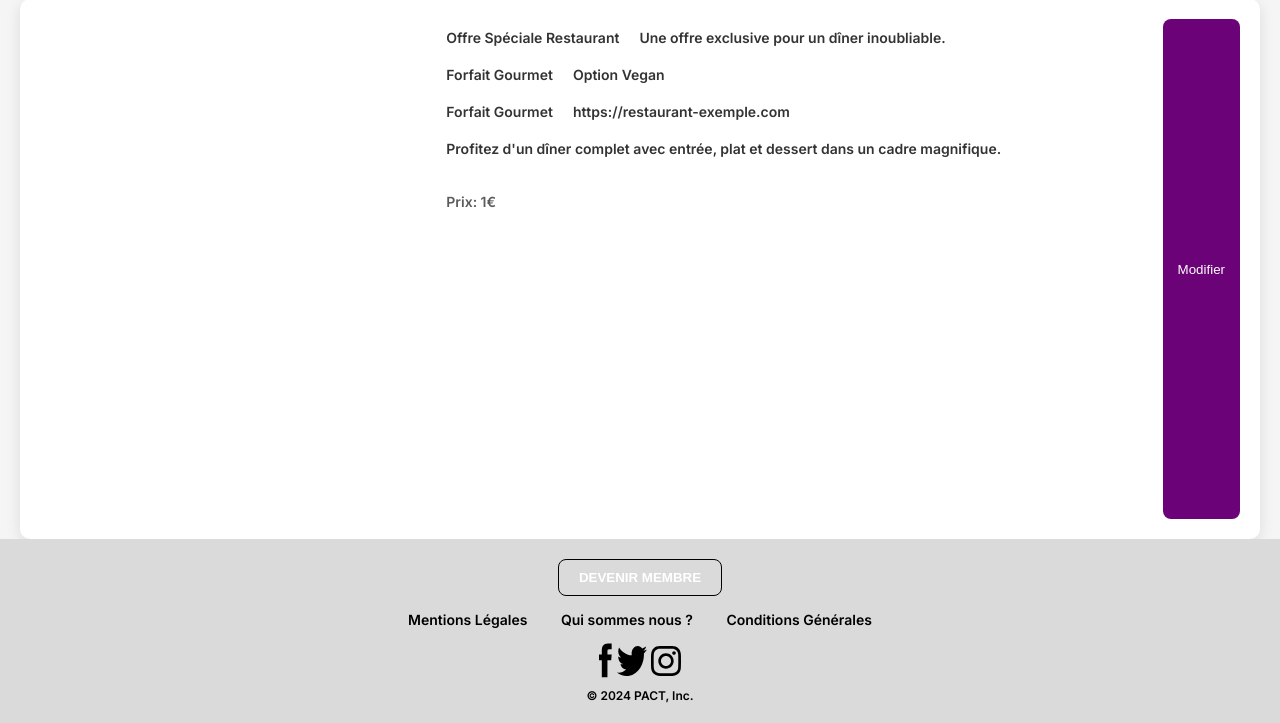
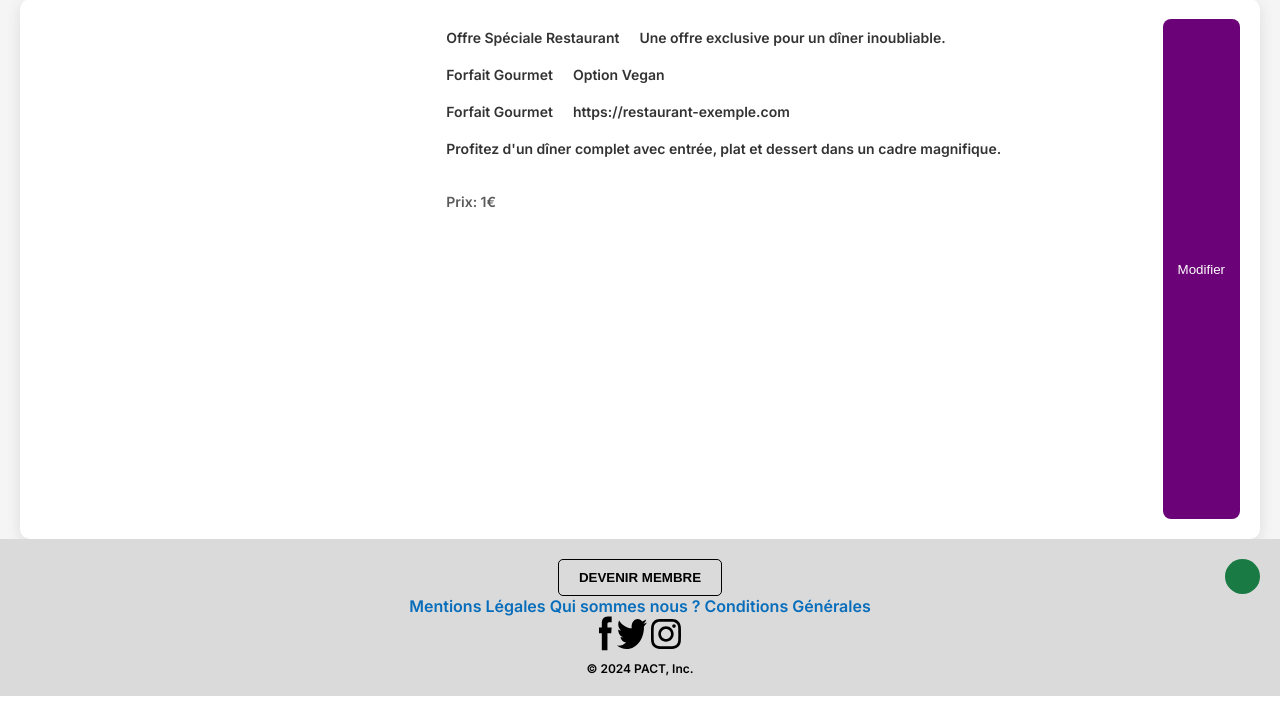
Before and after one commit to A2-2-CeltiCode/PACT, a PHP site: page /pages/pro/detailsOffre/detailsOffre.php in a window 1280 px wide. Shown: the part 163-886 px from the top of the page. After the commit the page ends 859 px from the top, so only its background shows below. Run offline with PHP 8.4, Linux system fonts and the light colour scheme.

Commit message:
ajustements css footer

```diff
--- a/composants/Footer/Footer.css
+++ b/composants/Footer/Footer.css
@@ -1,48 +1,57 @@
 @import url('../../ui.css');
+
+
 
 footer {
     background-color: var(--grey1);
     text-align: center;
     padding: 20px 0;
     position: relative;
+
+    button {
+        color: var(--black);
+        background-color: var(--grey1);
+        border: 1px solid var(--black);
+        padding: 10px 20px;
+        font-weight: var(--font-weight-semi-bold);
+        cursor: pointer;
+        border-radius: 5px;
+        transition-duration: 500ms;
+
+        &:hover {
+            background-color: var(--black);
+            color: var(--white);
+        }
     }
 
-footer button {
-    background-color: transparent;
-    border: 1px solid var(--black);
-    padding: 10px 20px;
-    font-weight: bold;
-    cursor: pointer;
-}
-
-footer .liens-importants {
+    .liens {
         margin: 15px 0;
         font-size: 14px;
-}
 
-footer .liens-importants a {
+        a {
             margin: 0 15px;
             color: var(--black);
             text-decoration: none;
         }
-
-footer .icones-reseaux-sociaux {
-    margin: 10px 0;
     }
 
-footer .icones-reseaux-sociaux i {
-    font-size: var(--h4-font-size);
-    margin: 0 10px;
-    color: var(--black);
-    text-decoration: none;
+    .icones-reseaux {
+        margin: 10px 0;
+        display: flex;
+        justify-content: center;
+        align-items: center;
+
+        div {
+            margin: 10px;
+        }
     }
 
-footer p {
+    p {
         margin: 10px 0 0;
         font-size: var(--p-small-font-size);
     }
 
-footer .remonter-page {
+    .remonte-page {
         position: absolute;
         right: 20px;
         top: 20px;
@@ -57,3 +66,4 @@ footer .remonter-page {
         cursor: pointer;
         text-decoration: none;
     }
+}
```
Lines whose indentation alone changed are shown as unchanged.
